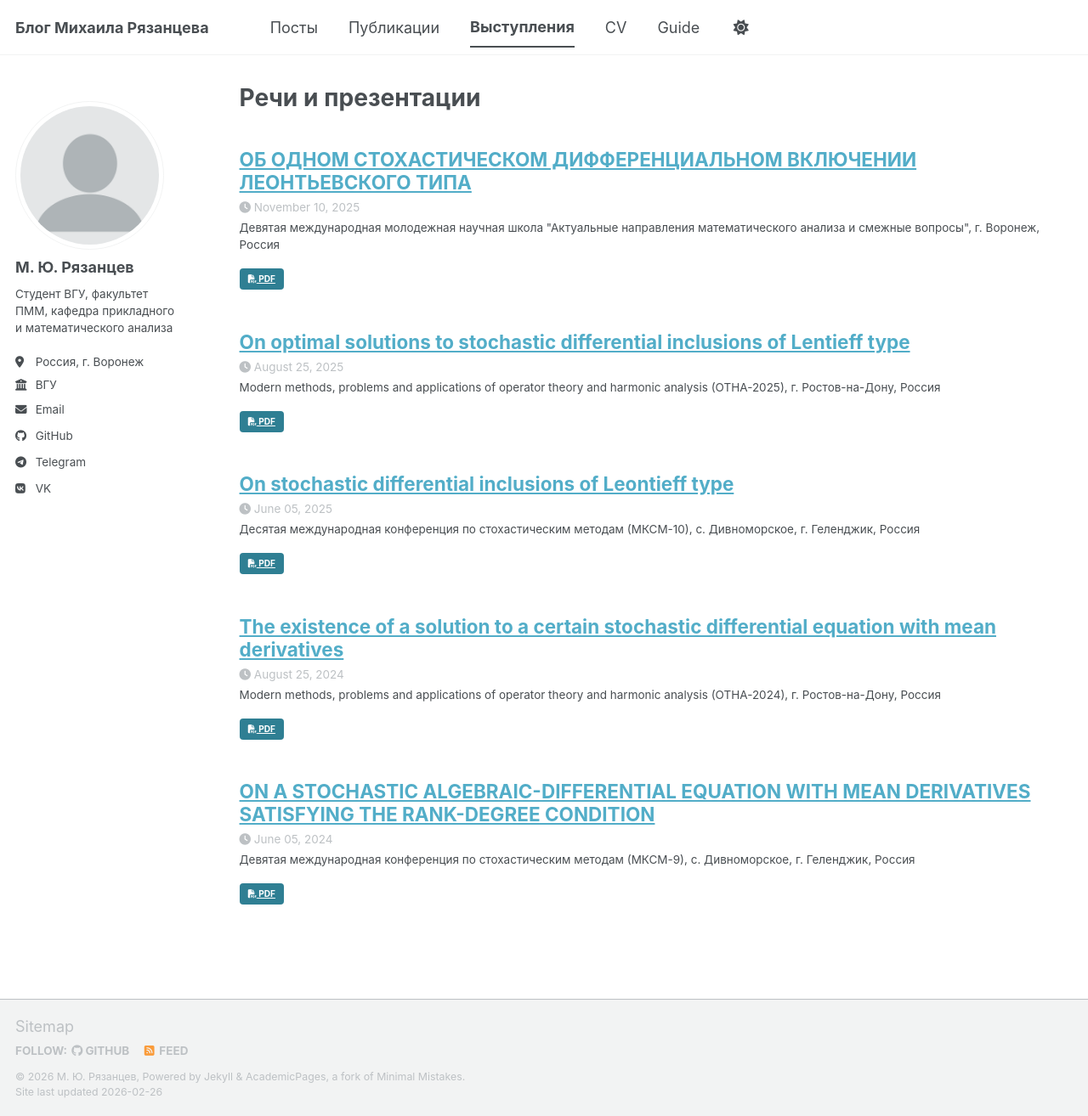
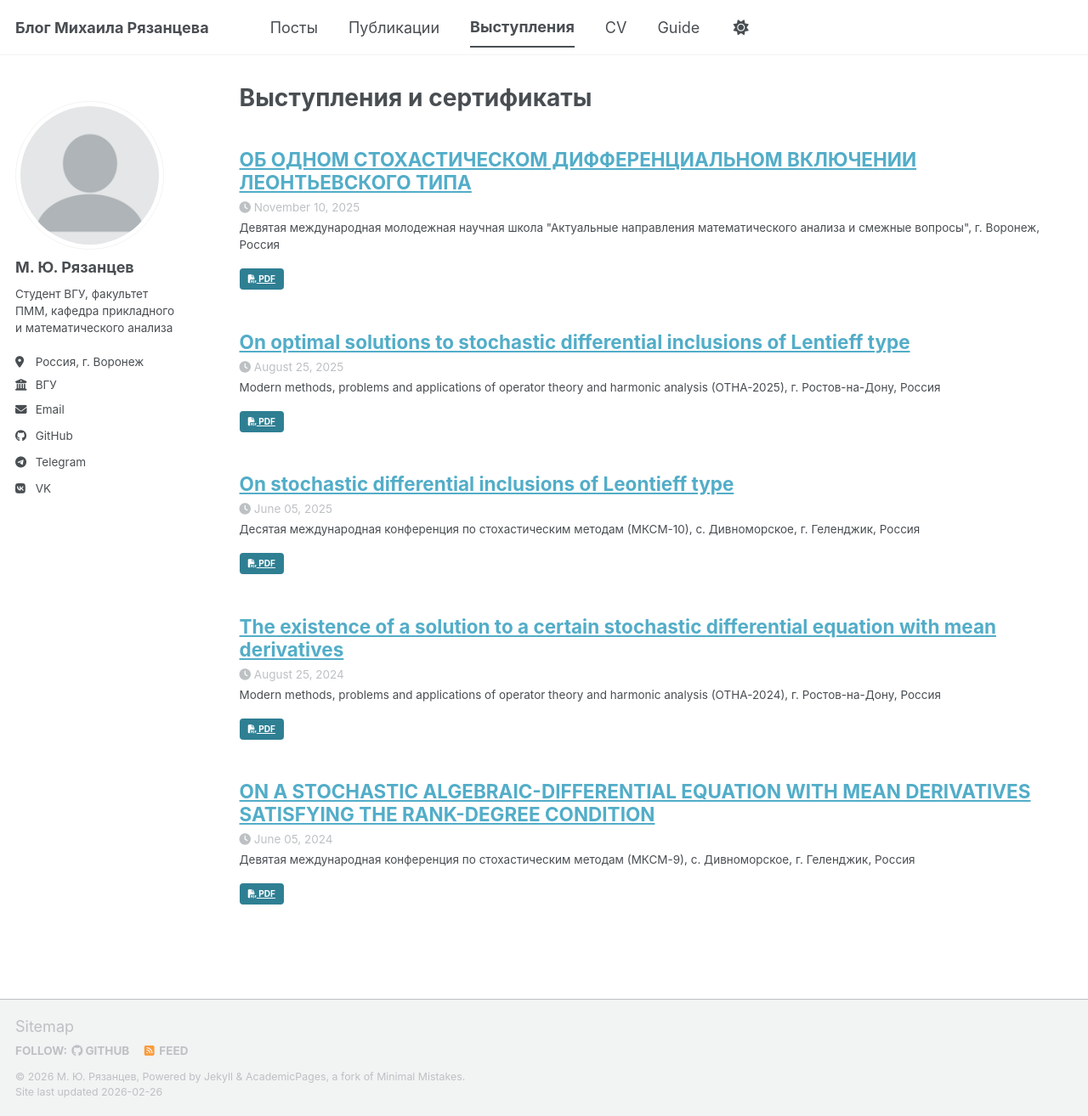
Before and after one commit to MRyazantsev/MRyazantsev.github.io, a Jekyll site: the page built from _pages/talks.html, in a window 1280 px wide and 1314 px high. Shown: the whole window at 85% size. Built offline with Jekyll 4.4.1, drawn with Linux system fonts in a browser that asks for light colours; a script bundle is joined from its source files by our own code; library files that are not in the unit come from our copies.

Commit message:
Update talks.html

```diff
--- a/_pages/talks.html
+++ b/_pages/talks.html
@@ -1,6 +1,6 @@
 ---
 layout: archive
-title: "Речи и презентации"
+title: "Выступления и сертификаты"
 permalink: /talks/
 author_profile: true
 ---
```
